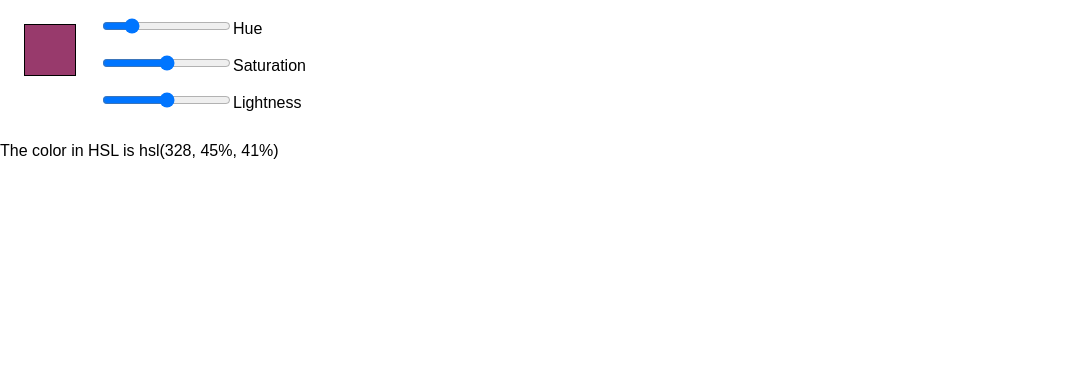
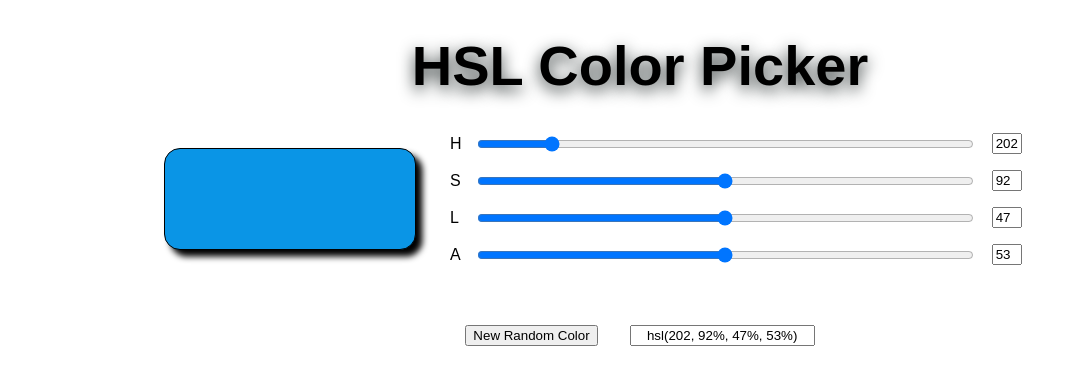
Before and after one commit to jbadge/HSLColorPicker, a React (Vite) app: page / in a window 1280 px wide. Shown: the top 384 px of the page, without its empty margins (0-1085 px from the left). Built offline with nearby package versions, Linux system fonts and the light colour scheme.

Commit message:
Added random button, textbox for sliders

```diff
--- a/index.html
+++ b/index.html
@@ -4,7 +4,7 @@
     <meta charset="UTF-8" />
     <link rel="icon" type="image/svg+xml" href="/src/favicon.svg" />
     <meta name="viewport" content="width=device-width, initial-scale=1.0" />
-    <title>React App</title>
+    <title>HSL Color Picker</title>
   </head>
   <body>
     <div id="root"></div>
--- a/src/App.tsx
+++ b/src/App.tsx
@@ -1,10 +1,10 @@
 import React from 'react'
-import { Hsl } from './components/hsl'
+import { ColorSlider } from './components/ColorSlider'
 
 export function App() {
   return (
     <div>
-      <Hsl />
+      <ColorSlider />
     </div>
   )
 }
--- a/src/components/ColorSlider.tsx
+++ b/src/components/ColorSlider.tsx
@@ -0,0 +1,132 @@
+import React, { useState } from 'react'
+
+export function ColorSlider() {
+  // Hooks
+  const [hueValue, setHue] = useState<string | number>(
+    Math.floor(Math.random() * 361)
+  )
+  const [saturationValue, setSaturation] = useState<string | number>(
+    Math.floor(Math.random() * 101)
+  )
+  const [lightnessValue, setLightness] = useState<string | number>(
+    Math.floor(Math.random() * 101)
+  )
+
+  const [alphaValue, setAlpha] = useState<string | number>(
+    Math.floor(Math.random() * 101)
+  )
+
+  const newBackgroundColor = `hsl(${hueValue},${saturationValue}%,${lightnessValue}%)`
+  const newStyle = {
+    backgroundColor: newBackgroundColor,
+  }
+
+  function handleButton() {
+    setHue(Math.floor(Math.random() * 361))
+    setSaturation(Math.floor(Math.random() * 101))
+    setLightness(Math.floor(Math.random() * 101))
+  }
+
+  return (
+    <div>
+      <header>
+        <h1>HSL Color Picker</h1>
+      </header>
+      <main>
+        <aside id="colorBox" style={newStyle}></aside>
+        <section id="sliders" className="sliderStyle">
+          <article className="hueStyle">
+            <label htmlFor="hue" className="label">
+              H
+            </label>
+            <input
+              className="hue"
+              type="range"
+              id="hue"
+              name="hue"
+              min="0"
+              max="360"
+              onChange={(event) => setHue(event.target.value)}
+            />
+            <input
+              className="textBox"
+              type="text"
+              value={hueValue}
+              maxLength={3}
+            />
+          </article>
+          <article className="saturationStyle">
+            <label htmlFor="saturation" className="label">
+              S
+            </label>
+            <input
+              className="saturation"
+              type="range"
+              id="saturation"
+              name="saturation"
+              min="0"
+              max="100"
+              onChange={(event) => setSaturation(event.target.value)}
+            />
+            <input
+              className="textBox"
+              type="text"
+              value={saturationValue}
+              maxLength={3}
+            />
+          </article>
+          <article className="lightnessStyle">
+            <label htmlFor="lightness" className="label">
+              L
+            </label>
+            <input
+              className="lightness"
+              type="range"
+              id="lightness"
+              name="lightness"
+              min="0"
+              max="100"
+              onChange={(event) => setLightness(event.target.value)}
+            />
+            <input
+              className="textBox"
+              type="text"
+              value={lightnessValue}
+              maxLength={3}
+            />
+          </article>
+          <article className="alphaStyle">
+            <label htmlFor="alpha" className="label">
+              A
+            </label>
+            <input
+              className="alpha"
+              type="range"
+              id="alpha"
+              name="alpha"
+              min="0"
+              max="100"
+              onChange={(event) => setAlpha(event.target.value)}
+            />
+            <input
+              className="textBox"
+              type="text"
+              value={alphaValue}
+              maxLength={3}
+            />
+          </article>
+        </section>
+      </main>
+      <footer>
+        <button onClick={handleButton}>New Random Color</button>
+        <div id="reference">
+          <input
+            className="hslTextBox"
+            type="text"
+            value={`hsl(${hueValue}, ${saturationValue}%, ${lightnessValue}%, ${alphaValue}%)`}
+          />
+        </div>
+      </footer>
+    </div>
+  )
+}
--- a/src/components/hsl.tsx
+++ /dev/null
@@ -1,69 +0,0 @@
-import React, { useState } from 'react'
-
-export function Hsl() {
-  // Hooks
-  const [hue, setHue] = useState<string | number>(
-    Math.floor(Math.random() * 361)
-  )
-  const [saturation, setSaturation] = useState<string | number>(
-    Math.floor(Math.random() * 101)
-  )
-  const [lightness, setLightness] = useState<string | number>(
-    Math.floor(Math.random() * 101)
-  )
-
-  const newBackgroundColor = `hsl(${hue},${saturation}%,${lightness}%)`
-  const newStyle = {
-    backgroundColor: newBackgroundColor,
-    height: 50,
-    width: 50,
-    border: '1px black solid',
-    margin: 24,
-  }
-
-  return (
-    <>
-      <div className="test">
-        <div style={newStyle}></div>
-        <div>
-          <p>
-            <input
-              type="range"
-              id="hue"
-              name="hue"
-              min="0"
-              max="255"
-              onChange={(event) => setHue(event.target.value)}
-            />
-            <label htmlFor="hue">Hue</label>
-          </p>
-          <p>
-            <input
-              type="range"
-              id="saturation"
-              name="saturation"
-              min="0"
-              max="100"
-              onChange={(event) => setSaturation(event.target.value)}
-            />
-            <label htmlFor="saturation">Saturation</label>
-          </p>
-          <p>
-            <input
-              type="range"
-              id="lightness"
-              name="lightness"
-              min="0"
-              max="100"
-              onChange={(event) => setLightness(event.target.value)}
-            />
-            <label htmlFor="lightness">Lightness</label>
-          </p>
-        </div>
-      </div>
-      <p>
-        The color in HSL is hsl({hue}, {saturation}%, {lightness}%)
-      </p>
-    </>
-  )
-}
--- a/src/index.scss
+++ b/src/index.scss
@@ -21,6 +21,106 @@ body {
   min-height: 100%;
 }
 
-.test {
+header {
+  text-align: center;
+}
+
+h1 {
+  font-size: 3.5rem;
+  text-shadow: 0rem 0.3rem 1rem #2f3737;
+  // text-shadow: rgb(84, 149, 176) 0px 1px 0px, rgb(84, 149, 176) 0px 2px 0px,
+  //   rgb(84, 149, 176) 0px 3px 0px, rgb(84, 149, 176) 0px 4px 0px,
+  //   rgba(0, 0, 0, 0.2) 0px 5px 1px, rgba(0, 0, 0, 0.3) 0px 0px 10px,
+  //   rgba(0, 0, 0, 0.4) 0px 3px 5px, rgba(0, 0, 0, 0.5) 0px 6px 5px,
+  //   rgba(0, 0, 0, 0.6) 0px 10px 10px;
+}
+
+main {
+  align-items: center;
+  display: grid;
+  grid-template-columns: 1fr 2fr;
+  gap: 2rem;
+  grid-column: span 3;
+  justify-content: center;
+}
+
+section {
   display: flex;
+  flex-direction: column;
+  gap: 3rem;
 }
+
+article {
+  display: flex;
+  gap: 1rem;
+  align-items: center;
+}
+
+.sliderStyle {
+  padding: 2px;
+  gap: 1rem;
+}
+
+#hueSlider {
+  text-align: center;
+  padding: 20px;
+}
+
+#saturationSlider {
+  text-align: center;
+  padding: 20px;
+}
+
+#lightnessSlider {
+  text-align: center;
+  padding: 20px;
+}
+
+.hue,
+.saturation,
+.lightness,
+.alpha {
+  width: 60%;
+}
+
+#colorBox {
+  height: 100px;
+  width: 60%;
+  justify-self: end;
+  border: 1px solid black;
+  border-radius: 1rem;
+  box-shadow: 0.4rem 0.4rem 0.4rem black;
+}
+
+.textBox {
+  width: 3ch;
+}
+
+.label {
+  column-gap: 20px;
+  row-gap: 20px;
+  width: 1ch;
+}
+
+.hslTextBox {
+  // margin-top: 20px;
+  // justify-content: right;
+  text-align: center;
+}
+
+footer {
+  display: flex;
+  justify-content: center;
+  align-items: center;
+  padding: 3rem;
+  gap: 2rem;
+}
+
+button {
+  // height: 100%;
+}
+
+#reference {
+  // text-align: center;
+  padding: 10px 0px;
+}
```
